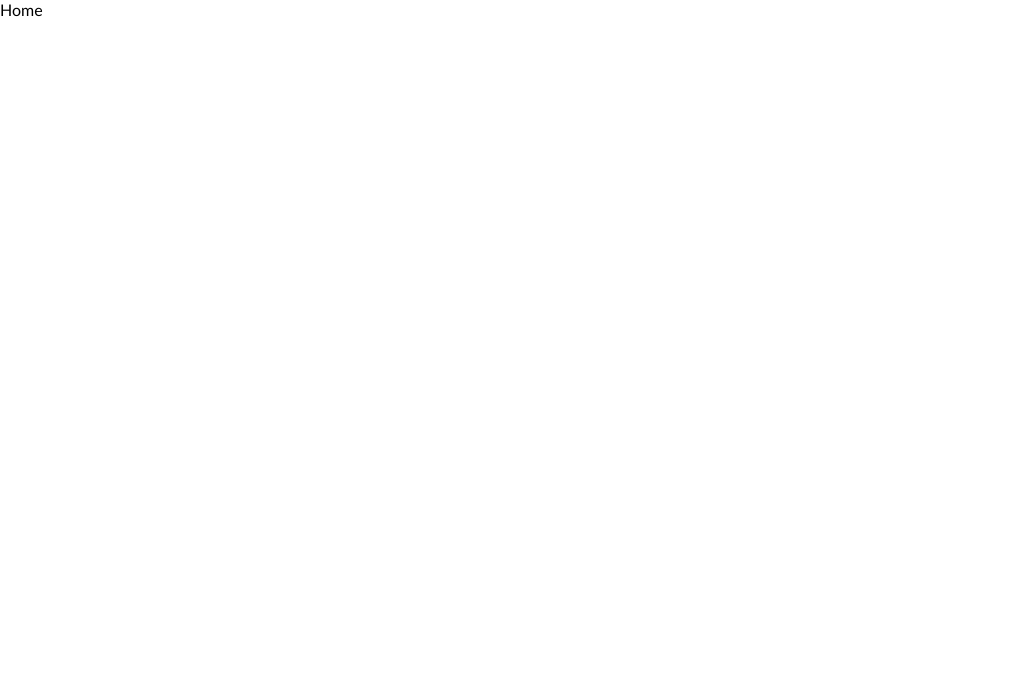
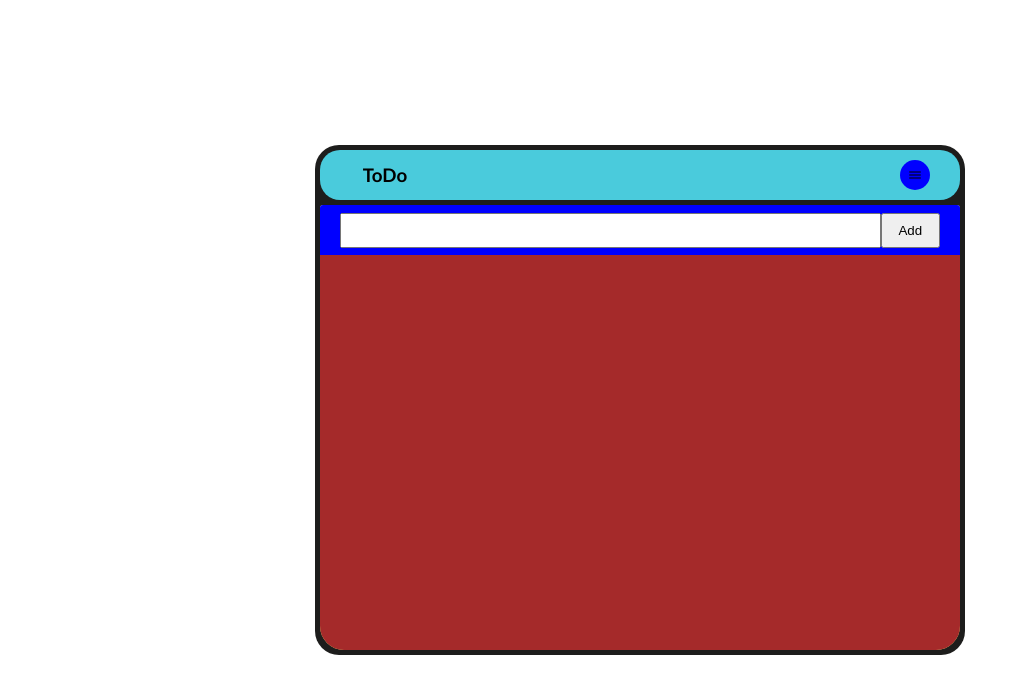
Before and after one commit to Alan9072/MERN-Stack-Project, a React (Vite) app in the folder client/: page / in a window 1280 px wide. Shown: the top 694 px of the page, without its empty margins (0-1027 px from the left). Built offline with nearby package versions, Linux system fonts and the light colour scheme.

Commit message:
just made a not completed home page

```diff
--- a/client/package.json
+++ b/client/package.json
@@ -12,6 +12,7 @@
   "dependencies": {
     "react": "^18.3.1",
     "react-dom": "^18.3.1",
+    "react-icons": "^5.3.0",
     "react-router-dom": "^6.26.1"
   },
   "devDependencies": {
--- a/client/src/App.jsx
+++ b/client/src/App.jsx
@@ -4,9 +4,11 @@ import Home from './pages/Home'
 import Login from './pages/Login'
 import Register from './pages/Register'
 
+
 function App() {
   return (
     <BrowserRouter>
+
       <Routes>
         <Route path="/" element={<Home/>} />
         <Route path="/login" element={<Login />} />
--- /dev/null
+++ b/client/src/components/Navbar/Navbar.jsx
@@ -0,0 +1,14 @@
+import React from 'react'
+import { IoIosMenu } from "react-icons/io";
+import styles from './Navbar.module.css'
+
+function Navbar() {
+  return (
+    <div className={styles.NavArea}>
+        <div className={styles.todologo}><h3>ToDo</h3></div>
+        <div className={styles.menu}><IoIosMenu/></div>
+    </div>
+  )
+}
+
+export default Navbar
--- /dev/null
+++ b/client/src/components/Navbar/Navbar.module.css
@@ -0,0 +1,25 @@
+.NavArea{
+    background-color: rgb(74, 203, 220);
+    display: flex;
+    justify-content: space-between;
+    align-items: center;
+    padding: 0px 30px;
+    border-radius: 20px;
+
+}
+.todologo{
+    width:70px;
+    display: flex;
+    align-items: center;
+    justify-content: center;
+    height: 50px;
+}
+.menu{
+    width: 30px;
+    height: 30px;
+    display: flex;
+    align-items: center;
+    justify-content: center;
+    border-radius: 50%;
+    background-color: blue;
+}
--- a/client/src/index.css
+++ b/client/src/index.css
@@ -1,5 +1,5 @@
 html,body{
-  padding: 0px;
+  padding:0px;
   margin: 0px;
   box-sizing: border-box;
   font-family: 'Gill Sans', 'Gill Sans MT', Calibri, 'Trebuchet MS', sans-serif;
--- a/client/src/pages/Home.jsx
+++ b/client/src/pages/Home.jsx
@@ -1,9 +1,24 @@
-import React from 'react'
+import React from "react";
+import Navbar from "../components/Navbar/Navbar";
+import styles from "./Home.module.css";
 
 function Home() {
   return (
-    <div>Home</div>
-  )
+    <div className={styles.HomeContainer}>
+      <div className={styles.Homebox}>
+        <Navbar />
+        <div className={styles.insider}>
+          <form action="">
+            <input type="text" />
+            <button>Add</button>
+          </form>
+          <div className={styles.contentinside}>
+
+          </div>
+        </div>
+      </div>
+    </div>
+  );
 }
 
-export default Home
+export default Home;
--- /dev/null
+++ b/client/src/pages/Home.module.css
@@ -0,0 +1,49 @@
+.HomeContainer{
+    width: 100%;
+    height: 100vh;
+    display: flex;
+    align-items: center;
+    justify-content: center;
+}
+.Homebox{
+    width: 50%;
+    height: 500px;
+    background-color: rgb(29, 29, 28);
+    padding: 5px;
+    border-radius: 24px;
+    display: flex;
+    flex-direction: column;
+    gap: 5px;
+
+}
+.insider{
+    width: 100%;
+    background-color: rgb(240, 230, 121);
+    height: calc(100% - 55px);
+    border-radius: 24px;
+    border-top-left-radius: 3px;
+    border-top-right-radius: 3px;
+    overflow: hidden;
+}
+form{
+    padding: 0px 20px;
+    display: flex;
+    justify-content:space-between;
+    align-items: center;
+    background-color: blue;
+    height: 50px;
+}
+
+form>input{
+    width: 90%;
+    height: 29px;
+}
+form>button{
+    height: 35px;
+    width: 60px;
+}
+.contentinside{
+    width: 100%;
+    height: calc(100% - 50px);
+    background-color: brown;
+}
```
Also changed, not shown: client/src/components/Navbar.jsx (deleted, +0 -9 lines), 1 other file (tests, documents, lock files or other folders).
